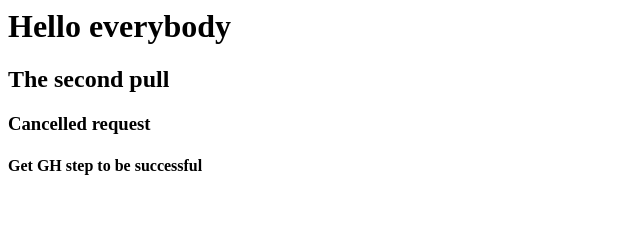
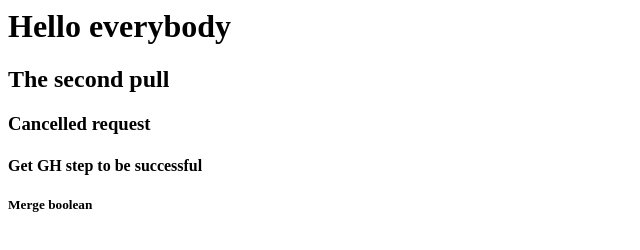
Before and after one commit to v1-integration/test-1, a plain HTML site: page index.html in a window 1280 px wide. Shown: the full height of the page, 0-640 px from the left. Drawn offline with Linux system fonts and the light colour scheme.

Commit message:
Testing merge

```diff
--- a/index.html
+++ b/index.html
@@ -2,3 +2,4 @@
 <h2>The second pull</h2>
 <h3>Cancelled request</h3>
 <h4>Get GH step to be successful</h4>
+<h5>Merge boolean</h5>
```
